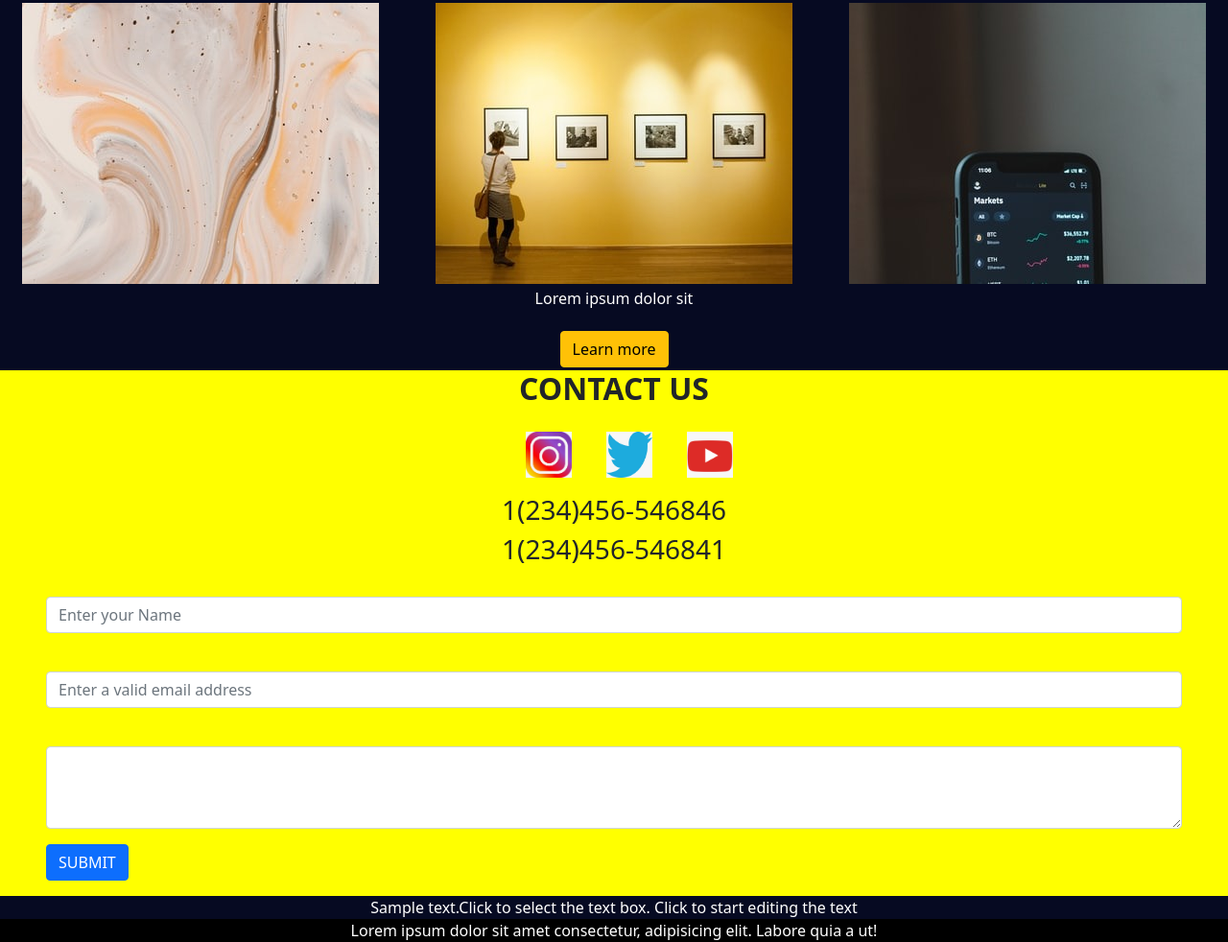
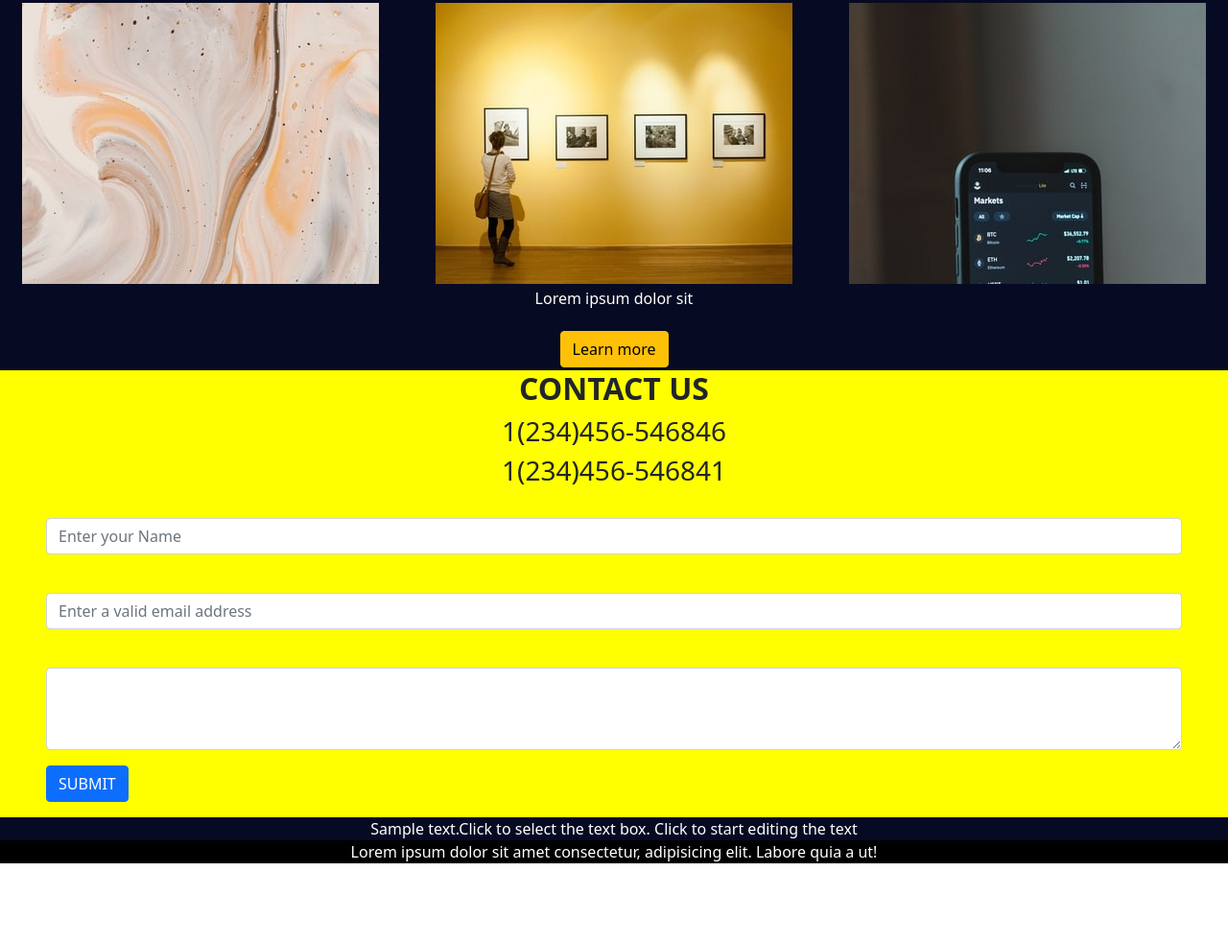
Before and after one commit to shraddhasshukla0301/Portfio_Website, a plain HTML site: page index.html in a window 1280 px wide. Shown: the part 2057-3039 px from the top of the page at 96% size. After the commit the page ends 2957 px from the top, so only its background shows below. Drawn offline with nearby package versions, Linux system fonts and the light colour scheme; a script that the page names is missing.

Commit message:
Update index.html

```diff
--- a/index.html
+++ b/index.html
@@ -97,12 +97,7 @@
       <div id="contact">
         <div class="item-1">
           <h2><b>CONTACT US</b></h2>
-          <div class="symbols">
-            <a href="https://www.facebook.com/login/" class="sym"></a>
-            <a href="https://instagram.com/saurabhtiwari5354?igshid=YmMyMTA2M2Y=" target="_blank"><img src="image/insta.jpeg" alt="" class="sym"></a>
-            <a href="https://twitter.com/saurabh46253153?t=LZAywto-QuUOEk9KLM9IwQ&s=09" target="_blank"><img src="image/twitter.jpeg" alt="" class="sym"></a>
-            <a href="https://www.youtube.com/" target="_blank"><img src="image/youtube.jpeg" alt="" class="sym"></a>
-          </div>
+
           <h3>1(234)456-546846</h3>
           <h3>1(234)456-546841</h3>
         </div>
```
